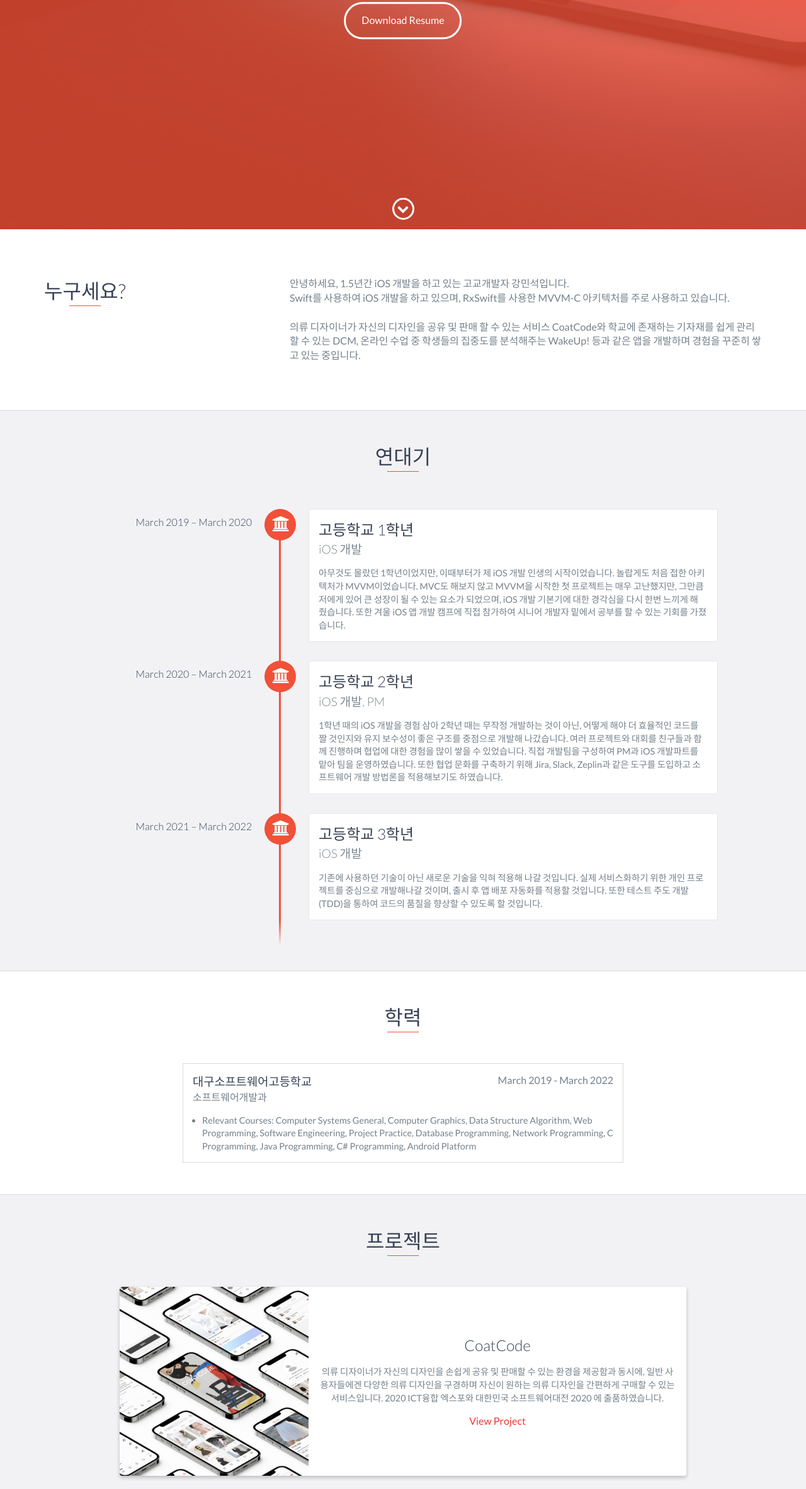
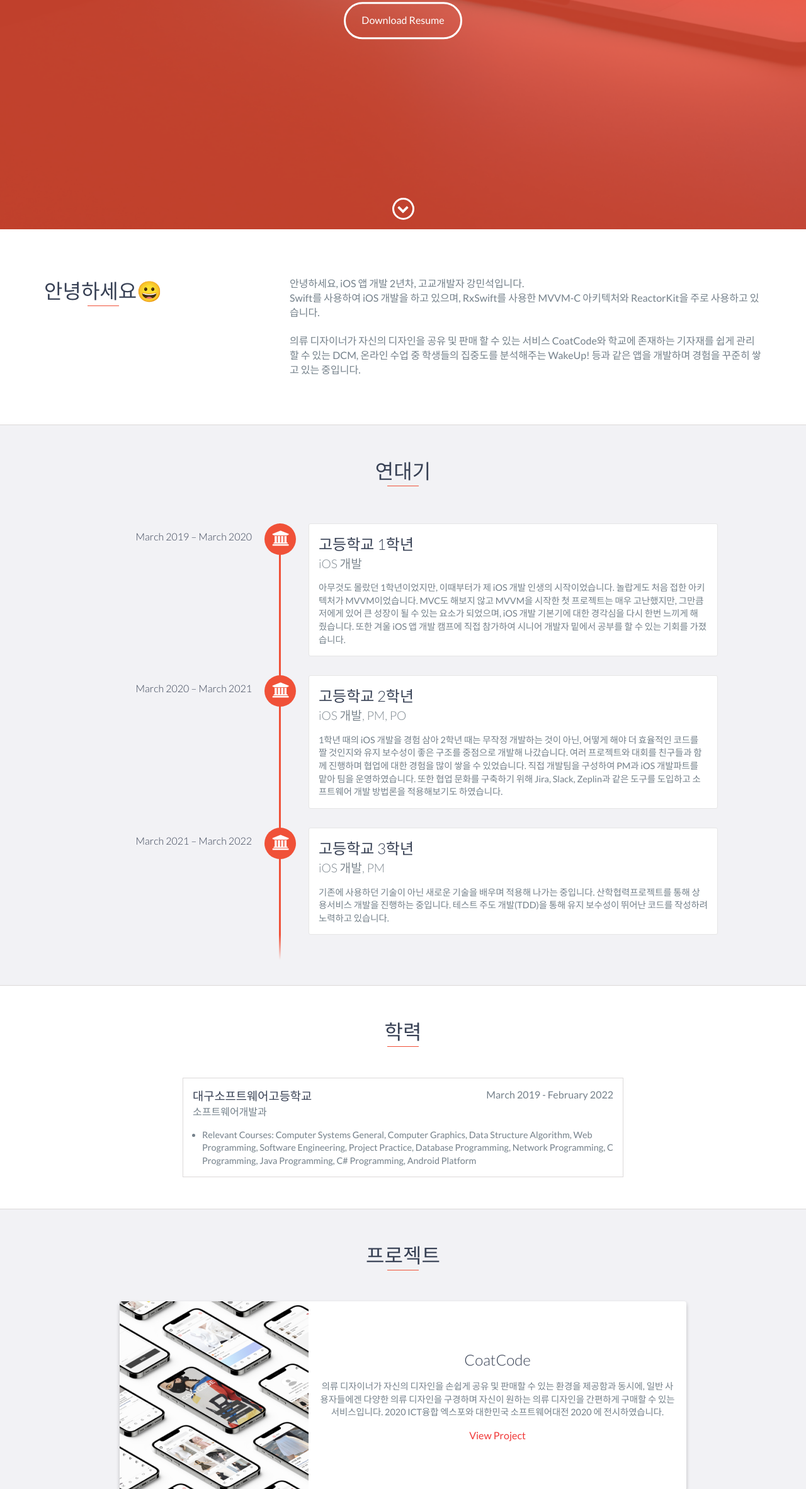
Before and after one commit to devMinseok/devMinseok.github.io, a website: page index.html in a window 1280 px wide. Shown: the part 436-2800 px from the top of the page at 63% size. Drawn offline with nearby package versions, Linux system fonts and the light colour scheme.

Commit message:
⚡️내용 수정 및 resume 링크 수정

```diff
--- a/index.html
+++ b/index.html
@@ -49,8 +49,8 @@
     <div id="lead">
         <div id="lead-content">
             <h1>강 민 석</h1>
-            <h2> iOS Developer</h2>
-            <a href="https://docs.google.com/uc?export=download&id=1oi1oK9tbGiuP7LB42eG892hag2zPO6xP" class="btn-rounded-white">Download Resume</a>
+            <h2>iOS App Developer</h2>
+            <a href="https://docs.google.com/uc?export=download&id=1mNUIowZyUGHkveQILRcToqf4R2XwFt3p" class="btn-rounded-white">Download Resume</a>
         </div>
         <!-- End #lead-content -->
 
@@ -69,12 +69,12 @@
         <div class="container">
             <div class="row">
                 <div class="col-md-4">
-                    <h2 class="heading">누구세요?</h2>
+                    <h2 class="heading">안녕하세요😀</h2>
                 </div>
                 <div class="col-md-8">
                     <p>
-                        안녕하세요, 1.5년간 iOS 개발을 하고 있는 고교개발자 강민석입니다.<br/>
-                        Swift를 사용하여 iOS 개발을 하고 있으며, RxSwift를 사용한 MVVM-C 아키텍처를 주로 사용하고 있습니다.<br/><br/>
+                        안녕하세요, iOS 앱 개발 2년차, 고교개발자 강민석입니다.<br/>
+                        Swift를 사용하여 iOS 개발을 하고 있으며, RxSwift를 사용한 MVVM-C 아키텍처와 ReactorKit을 주로 사용하고 있습니다.<br/><br/>
                         의류 디자이너가 자신의 디자인을 공유 및 판매 할 수 있는 서비스 CoatCode와 학교에 존재하는 기자재를 쉽게 관리할 수 있는 DCM,
                         온라인 수업 중 학생들의 집중도를 분석해주는 WakeUp! 등과 같은 앱을 개발하며 경험을 꾸준히 쌓고 있는 중입니다.
                     </p>
@@ -100,7 +100,7 @@
 
             <div data-date="March 2020 – March 2021">
                 <h3>고등학교 2학년</h3>
-                <h4>iOS 개발, PM</h4>
+                <h4>iOS 개발, PM, PO</h4>
                 <p>
                     1학년 때의 iOS 개발을 경험 삼아 2학년 때는 무작정 개발하는 것이 아닌,
                     어떻게 해야 더 효율적인 코드를 짤 것인지와 유지 보수성이 좋은 구조를 중점으로 개발해 나갔습니다.
@@ -112,11 +112,11 @@
 
             <div data-date="March 2021 – March 2022">
                 <h3>고등학교 3학년</h3>
-                <h4>iOS 개발</h4>
+                <h4>iOS 개발, PM</h4>
                 <p>
-                    기존에 사용하던 기술이 아닌 새로운 기술을 익혀 적용해 나갈 것입니다.
-                    실제 서비스화하기 위한 개인 프로젝트를 중심으로 개발해나갈 것이며, 출시 후 앱 배포 자동화를 적용할 것입니다.
-                    또한 테스트 주도 개발(TDD)을 통하여 코드의 품질을 향상할 수 있도록 할 것입니다.
+                    기존에 사용하던 기술이 아닌 새로운 기술을 배우며 적용해 나가는 중입니다.
+                    산학협력프로젝트를 통해 상용서비스 개발을 진행하는 중입니다.
+                    테스트 주도 개발(TDD)을 통해 유지 보수성이 뛰어난 코드를 작성하려 노력하고 있습니다.
                 </p>
             </div>
         </div>
@@ -127,7 +127,7 @@
         <h2 class="heading">학력</h2>
         <div class="education-block">
             <h3>대구소프트웨어고등학교</h3>
-            <span class="education-date">March 2019 - March 2022</span>
+            <span class="education-date">March 2019 -  February 2022</span>
             <h4>소프트웨어개발과</h4>
             <ul>
                 <li>Relevant Courses: Computer Systems General, Computer Graphics, Data Structure Algorithm, Web Programming, Software Engineering, Project Practice, Database Programming, Network Programming, C Programming, Java Programming, C# Programming, Android Platform</li>
@@ -150,7 +150,7 @@
                         <h3>CoatCode</h3>
                         <p>
                             의류 디자이너가 자신의 디자인을 손쉽게 공유 및 판매할 수 있는 환경을 제공함과 동시에, 일반 사용자들에겐 다양한 의류 디자인을 구경하며 자신이 원하는 의류 디자인을 간편하게 구매할 수 있는 서비스입니다.
-                            2020 ICT융합 엑스포와 대한민국 소프트웨어대전 2020 에 출품하였습니다.
+                            2020 ICT융합 엑스포와 대한민국 소프트웨어대전 2020 에 전시하였습니다.
                         </p>
                         <a href="https://github.com/CoatCode/iOS">View Project</a>
                     </div>
@@ -167,7 +167,7 @@
                         <h3>DCM</h3>
                         <p>
                             학교에 존재하는 물품 기자재를 손쉽게 관리하고 대여 할 수 있도록 도와주는 서비스입니다.
-                            2020 ICT융합 엑스포에 출품하였습니다.
+                            2020 ICT융합 엑스포에 전시하였습니다.
                         </p>
                         <a href="https://github.com/devMinseok/DCM">View Project</a>
                     </div>
@@ -201,7 +201,7 @@
                         <h3>D-Book</h3>
                         <p>
                             도서관에 자신이 읽고 싶은 책을 남이 빌렸다 하더라도, 도서관을 가지 않더라도 언제든지 책을 읽을 수 있는 학교 전용 ebook 서비스입니다.
-                            2020 ICT융합 엑스포에 출품하였습니다.
+                            2020 ICT융합 엑스포에 전시하였습니다.
                         </p>
                         <a href="https://github.com/D-Book/iOS">View Project</a>
                     </div>
@@ -234,28 +234,30 @@
         <h2 class="heading">기술</h2>
         <ul>
             <li>iOS</li>
+            <li>macOS</li>
             <li>Swift</li>
             <li>RxSwift</li>
             <li>MVC</li>
             <li>MVVM-C</li>
+            <li>ReactorKit</li>
             <li>AutoLayout</li>
             <li>SnapKit</li>
             <li>SwiftUI</li>
             <li>CocoaPods</li>
-            <li>macOS</li>
-            <li>Cocoa</li>
+            <li>Android</li>
+            <li>Java</li>
             <li>Window</li>
             <li>C#</li>
             <li>Winform</li>
             <li>WPF</li>
             <li>Web</li>
+            <li>React.js</li>
             <li>HTML</li>
             <li>CSS</li>
             <li>JavaScript</li>
             <li>JSP</li>
             <li>Flutter</li>
             <li>Dart</li>
-            <li>Java</li>
             <li>C</li>
             <li>ReactNative</li>
         </ul>
```
